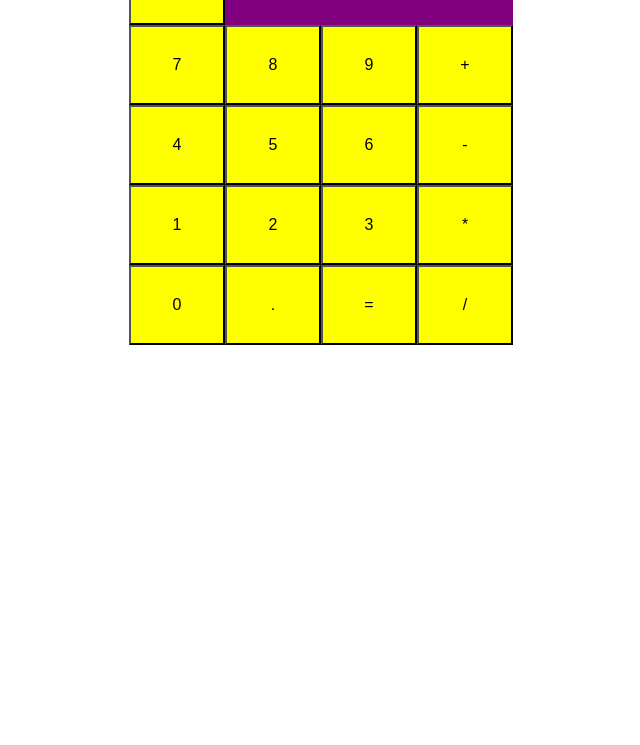
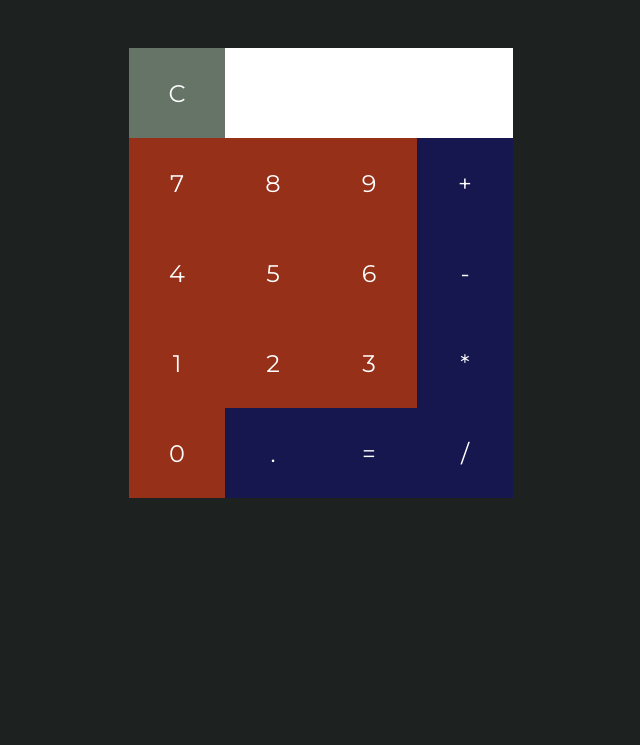
Before and after one commit to eric-luna/calculator, a plain HTML site: page index.html in a window 1280 px wide. Shown: the part 55-800 px from the top of the page, without its empty margins (319-959 px from the left). Drawn offline with nearby package versions, Linux system fonts and the light colour scheme.

Commit message:
added colors to diferent types of buttons and changed the main background color and added an h1

```diff
--- a/css/main.css
+++ b/css/main.css
@@ -3,18 +3,27 @@ body,html{
 	padding: 0;
 	width: 100%;
 	height: 100%;
+	background-color: #1d2120;
+	font-family: 'Montserrat', sans-serif;
+}
+h1{
+	color: white;
+	text-align: center;
+	margin:auto;
 }
 .body{
-	width: 100%;
+	/*width: 100%;*/
 	margin: auto;
-	background-color: blue;
-	border-radius: 15px;
+	/*border:5px solid black;
+	border-radius: 5px;*/
+	height: 400px;
+	background-color: white;
+	margin-top: 5%;
 }
 .top{
 	text-align: right;
 	width: 100%;
-	background-color: purple;
-	height: 80px;
+	height: 90px;
 }
 .top p {
 	margin: 0;
@@ -22,14 +31,6 @@ body,html{
 	float: right;
 	height: 100%;
 	font-size: 2em;
-}
-.clear{
-	width: 25%;
-	float: left;
-	height: 80px;
-	padding: 0;
-	margin: 0;
-	background-color: yellow;
 }
 .row,.row-container{
 	width: 100%;
@@ -39,12 +40,38 @@ body,html{
 	padding-bottom: 7px;
 }
 .row button{
-	background-color: yellow;
 	width: 25%;
-	height: 80px;
+	height: 90px;
 	padding: 0;
 	margin: 0;
 	float: left;
+	font-size: 1.5em;
+	color: white;
+	padding: 0;
+	border: none;
+}
+.row button:focus{
+	outline: none;
+}
+.clear{
+	width: 25%;
+	float: left;
+	height: 90px;
+	padding: 0;
+	border:none;
+	margin: 0;
+	background-color: #667467;
+	color: white;
+	font-size: 1.5em;
+}
+.clear:focus{
+	outline: none;
+}
+.numbers{
+	background-color: #963019;
+}
+.operators{
+	background-color: #16174f;
 }
 
 /*Responsive Design*/
--- a/index.html
+++ b/index.html
@@ -1,37 +1,39 @@
 <!DOCTYPE html>
 <html>
 <head>
-	<title>Calculator</title>
+	<title>Eric's Calculator</title>
 	<link rel="stylesheet" type="text/css" href="css/normalize.css">
 	<link rel="stylesheet" type="text/css" href="css/main.css">
+	<link href='https://fonts.googleapis.com/css?family=Montserrat:400,700' rel='stylesheet' type='text/css'>
 </head>
 <body>
+	<h1>Calculator</h1>
 	<div class="body">
 		<div class="top"><button class="clear">C</button><p id="display"></p></div>
 		<div class="row-container">
 			<div class="row">
-				<button id="seven">7</button>
-				<button id="eight">8</button>
-				<button id="nine">9</button>
-				<button id="add">+</button>
+				<button class="numbers" id="seven">7</button>
+				<button class="numbers" id="eight">8</button>
+				<button class="numbers" id="nine">9</button>
+				<button class="operators" id="add">+</button>
 			</div>
 			<div class="row">
-				<button id="four">4</button>
-				<button id="five">5</button>
-				<button id="six">6</button>
-				<button id="subtract">-</button>
+				<button class="numbers" id="four">4</button>
+				<button class="numbers" id="five">5</button>
+				<button class="numbers" id="six">6</button>
+				<button class="operators" id="subtract">-</button>
 			</div>
 			<div class="row">
-				<button id="one">1</button>
-				<button id="two">2</button>
-				<button id="three">3</button>
-				<button id="multiply">*</button>
+				<button class="numbers" id="one">1</button>
+				<button class="numbers" id="two">2</button>
+				<button class="numbers" id="three">3</button>
+				<button class="operators" id="multiply">*</button>
 			</div>
 			<div class="row">
-				<button id="zero">0</button>
-				<button id="decimal">.</button>
-				<button id="equal">=</button>
-				<button id="divide">/</button>
+				<button class="numbers" id="zero">0</button>
+				<button class="operators" id="decimal">.</button>
+				<button class="operators" id="equal">=</button>
+				<button class="operators" id="divide">/</button>
 			</div>
 		</div>
 	</div>
--- a/js/script.js
+++ b/js/script.js
@@ -1,64 +1,100 @@
 $(document).ready(function(){
-    var testNumLength = function(number) {
+	var display=$('#display');
+	var count="";
+
+	var testNumLength = function(number) {
         if (number.length > 17) {
-            display.text(number.substr(number.length-18,17));
+            display.text(display.text().substr(display.text().length-17,17));
             // if (number.length > 15) {
             //     number = "";
             //     display.text("Err");
             // }
         }
     };
+
+	// Clear Display
 	$('.clear').click(function(){
 		$('#display').empty();
+		count="";
 	});
 
 	// Numbers
 	$("#zero").click(function(){
 		$('#display').text($('#display').text() + 0);
+		count+="x";
+		testNumLength(count);
     });
 	$("#one").click(function(){
 		$('#display').text($('#display').text() + 1);
+		count+="x";
+		testNumLength(count);
     });
     $("#two").click(function(){
 		$('#display').text($('#display').text() + 2);
+		count+="x";
+		testNumLength(count);
     });
     $("#three").click(function(){
 		$('#display').text($('#display').text() + 3);
+		count+="x";
+		testNumLength(count);
     });
     $("#four").click(function(){
 		$('#display').text($('#display').text() + 4);
+		count+="x";
+		testNumLength(count);
     });
     $("#five").click(function(){
 		$('#display').text($('#display').text() + 5);
+		count+="x";
+		testNumLength(count);
     });
     $("#six").click(function(){
 		$('#display').text($('#display').text() + 6);
+		count+="x";
+		testNumLength(count);
     });
     $("#seven").click(function(){
 		$('#display').text($('#display').text() + 7);
+		count+="x";
+		testNumLength(count);
     });
     $("#eight").click(function(){
 		$('#display').text($('#display').text() + 8);
+		count+="x";
+		testNumLength(count);
     });
     $("#nine").click(function(){
 		$('#display').text($('#display').text() + 9);
+		count+="x";
+		testNumLength(count);
     });
 
 	// Operations
 	$('#add').click(function() {
   		$('#display').text($('#display').text() + '+');
+  		count+="x";
+  		testNumLength(count);
 	});
 	$('#subtract').click(function() {
   		$('#display').text($('#display').text() + '-');
+  		count+="x";
+  		testNumLength(count);
 	});
 	$('#multiply').click(function() {
   		$('#display').text($('#display').text() + '*');
+  		count+="x";
+  		testNumLength(count);
 	});
 	$('#divide').click(function() {
   		$('#display').text($('#display').text() + '/');
+  		count+="x";
+  		testNumLength(count);
 	});
 	$('#decimal').click(function() {
   		$('#display').text($('#display').text() + '.');
+  		count+="x";
+  		testNumLength(count);
 	});
 	$('#equal').click(function() {
   		$('#display').text(eval($('#display').text()));
```
